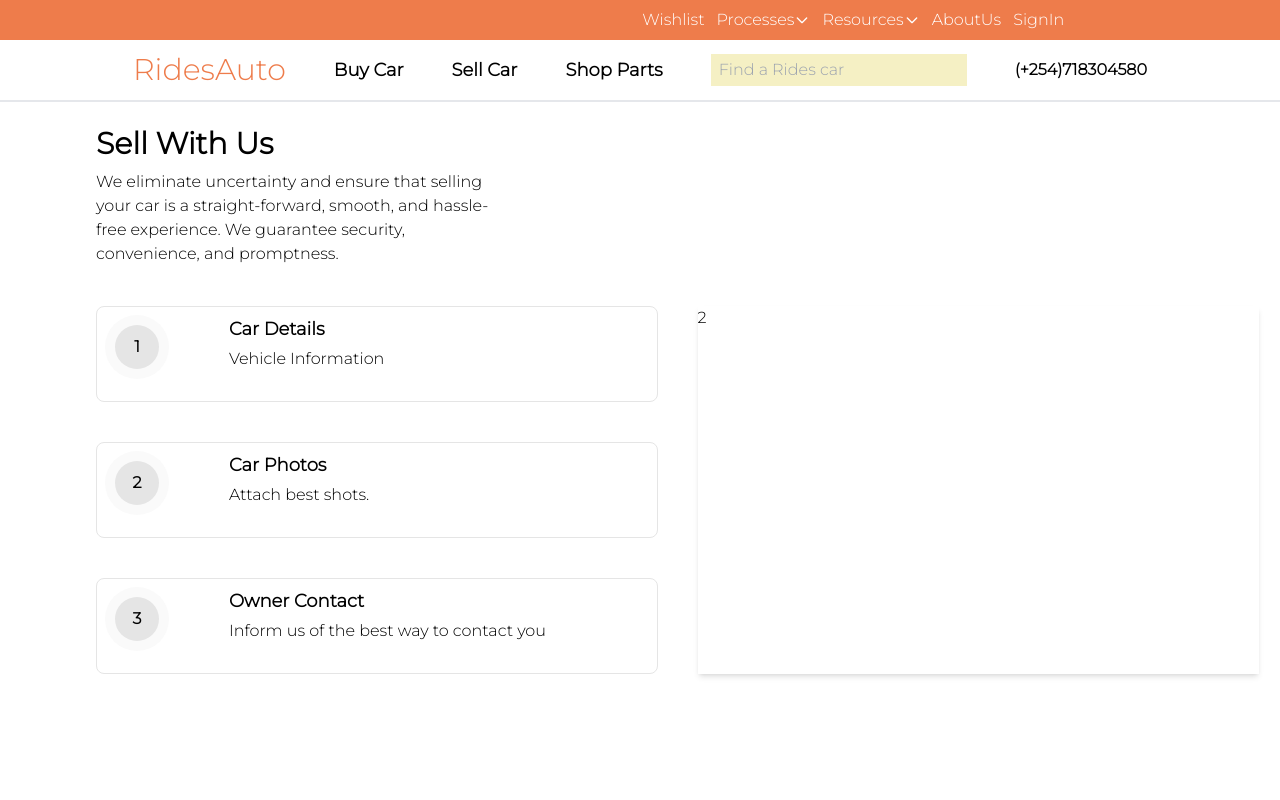
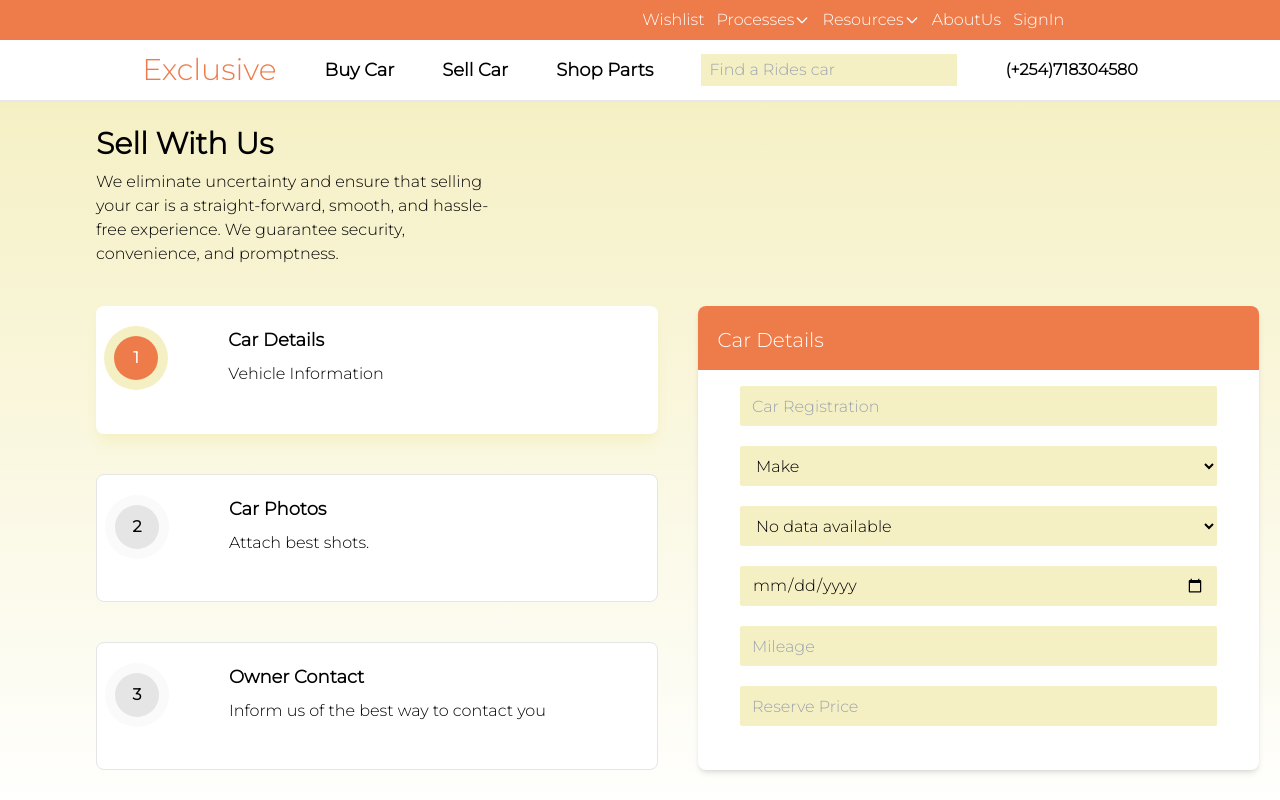
Before and after one commit to JosephMumo/Dealership, a React (Vite) app in the folder ridesAuto/: page /sell in a window 1280 px wide. Shown: the top 800 px of the page. Built offline with nearby package versions, Linux system fonts and the light colour scheme.

Commit message:
feat: added more functionality on sell.jsx

```diff
--- a/ridesAuto/src/components/CarChild.jsx
+++ b/ridesAuto/src/components/CarChild.jsx
@@ -22,7 +22,7 @@ const CarChild = ({id, img, year, title, name, milage, capacity, transmission, f
     const number = price
     const formattedPrice = number.toLocaleString("en-US")
   return (
-    <div className='bg-white w-80 md:w-72 h-80 mt-5 group cursor-pointer shadow-basic shadow-2xl rounded-lg p-3 transition ease-in-out delay-250 hover:scale-105' onClick={() => descFunc({id,img, year, title, name, milage, capacity, transmission, fuel, price, desc})}>
+    <div className='bg-white w-80 md:w-72 h-80 mt-5 group cursor-pointer shadow-2xl rounded-lg p-3 transition ease-in-out delay-250 hover:scale-105' onClick={() => descFunc({id,img, year, title, name, milage, capacity, transmission, fuel, price, desc})}>
         <img src={img} alt='cars' className='w-80 md:w-72 h-1/2 object-cover first-letter rounded-lg' />
         <section className='flex space-x-1 mx-3'>
             <p>{year}</p>
--- a/ridesAuto/src/components/ContactChild.jsx
+++ b/ridesAuto/src/components/ContactChild.jsx
@@ -2,14 +2,14 @@ import React from 'react'
 
 const ContactChild = ({active, name, info, number, handleActive}) => {
   return (
-    <div onClick={handleActive} className={active ? 'rounded-lg h-24 flex flex-row shadow-lg' : 'rounded-lg h-24 flex flex-row border border-neutral-200' }>
-      <div className='h-full w-[20%] p-2 mr-5'>
+    <div onClick={handleActive} className={active ? 'rounded-lg h-32 flex flex-row shadow-basic shadow-lg bg-white' : 'bg-white rounded-lg h-32 flex flex-row border border-neutral-200' }>
+      <div className='h-full w-[20%] px-2 py-5 mr-5'>
         <div className={active ?  'w-16 h-16 bg-basic rounded-full grid place-items-center' : 'w-16 h-16 bg-neutral-50 rounded-full grid place-items-center'}>
           <div className={active ? 'w-11 h-11 bg-primary rounded-full text-white font-bold text-base grid place-items-center' : 'w-11 h-11 bg-neutral-200 rounded-full text-black font-bold text-base grid place-items-center'}>{number}</div>
         </div>
       </div>
-      <section className='py-1'>
-        <h1 className='font-bold text-lg my-1'>{name}</h1>
+      <section className='py-3'>
+        <h1 className='font-bold text-lg my-2'>{name}</h1>
         <p>{info}</p>
       </section>
     </div>
--- a/ridesAuto/src/components/Hero.jsx
+++ b/ridesAuto/src/components/Hero.jsx
@@ -7,17 +7,17 @@ const  Hero = () => {
   return (
     <div className='grid grid-cols-1 md:grid-cols-3 py-5 px-24 space-y-5 md:space-y-0'>
         <HeroChild
-            icon={ <MdOutlineGppGood size={24} /> }
+            icon={ <MdOutlineGppGood size={18} /> }
             title='Unrivaled Selection'
             description='Explore a diverse range of vehicles, from sleek sedans to rugged SUVs, all meticulously inspected for quality and performance.'
         />
         <HeroChild
-            icon={ <GrUserExpert size={24} /> }
+            icon={ <GrUserExpert size={18} /> }
             title='Expert Guidance'
             description='Our team of seasoned professionals is dedicated to helping you find the perfect vehicle that suits your lifestyle and budget.'
         />
         <HeroChild
-            icon={ <MdPriceCheck size={24} /> }
+            icon={ <MdPriceCheck size={18} /> }
             title='Competitive Pricing'
             description='Experience unparalleled transparency and fairness in our pricing, ensuring you receive the utmost value for your investment'
         />
--- a/ridesAuto/src/components/HeroChild.jsx
+++ b/ridesAuto/src/components/HeroChild.jsx
@@ -7,9 +7,9 @@ const HeroChild = (props) => {
     AOS.init()
   }, [])
   return (
-    <div data-aos='flip-left' className=' grid place-items-center py-3 md:p-10'>
-        <div className='w-24 md:w-28 h-24 md:h-28 bg-basic rounded-full grid place-items-center mx-auto'>
-            <div className='w-12 md:w-16 h-12 md:h-16 bg-primary rounded-full grid place-items-center'>
+    <div data-aos='flip-left' className=' grid place-items-center py-3 md:p-10 hover:translate-y-2 cursor-pointer'>
+        <div className='w-20 md:w-20 h-20 md:h-20 bg-basic rounded-full grid place-items-center mx-auto'>
+            <div className='w-10 md:w-10 h-10 md:h-10 bg-primary rounded-full grid place-items-center'>
                 {props.icon}
             </div>
         </div>
--- a/ridesAuto/src/components/Landing.jsx
+++ b/ridesAuto/src/components/Landing.jsx
@@ -21,7 +21,7 @@ const Landing = () => {
           <h1 data-aos='fade-right' className='text-3xl md:text-4xl '>Where Every Mile Feels<br /> Like a Pleasure – Explore Our <br /> Premium Car Collection Now</h1>
           <section data-aos='fade-up' className='flex flex-row items-center text-white my-7 space-x-2 md:space-x-4'>
             <button className='bg-primary text-white p-2 px-4 rounded-3xl'>Browse Cars</button>
-            <button className='bg-inherit p-2 px-4 rounded-3xl text-primary outline-dotted hover:outline outline-primary'>Sell your car</button>
+            <button className='bg-inherit p-2 px-4 rounded-3xl text-white outline-dotted hover:outline outline-primary'>Sell your car</button>
           </section>
         </div>
     </div>
--- a/ridesAuto/src/components/Navbar.jsx
+++ b/ridesAuto/src/components/Navbar.jsx
@@ -48,7 +48,7 @@ function Navbar() {
         <div className='w-full bg-primary flex flex-row justify-between items-center p-4 px-5 md:hidden'>
             <div className='text-white text-2xl flex font-bold'>
                 <Link to='/'>
-                    <h1>RidesAuto</h1>
+                    <h1>Exclusive</h1>
                 </Link>
             </div>
             <div onClick={() => setMenu(!menu)}>
--- a/ridesAuto/src/components/Navmain.jsx
+++ b/ridesAuto/src/components/Navmain.jsx
@@ -5,7 +5,7 @@ const Navmain = () => {
   return (
     <div className=' border-b-2 hidden text-black md:flex md:flex-row md:justify-center md:items-center md:space-x-5 lg:space-x-12 md:py-3 md:px-2 lg:px-5 md:bg-white md:w-full'>
         <Link to='/'>
-            <h1 className='text-primary md:text-2xl lg:text-3xl '>RidesAuto</h1>
+            <h1 className='text-primary md:text-2xl lg:text-3xl '>Exclusive</h1>
         </Link>
         <Link to='/cars'>
             <h4 className='text-lg font-bold'>Buy Car</h4>
--- a/ridesAuto/src/pages/CarDescription.jsx
+++ b/ridesAuto/src/pages/CarDescription.jsx
@@ -13,7 +13,7 @@ const CarDescription = () => {
 
   return (
     <>
-    <div className='w-full p-5 h-auto bg-white '>
+    <div className='w-full p-5 h-auto bg-gradient-to-t from-basic '>
         <section className='w-full py-3 px-5 md:px-10 text-justify md:my-5 my-3'>
             <h1 className='text-3xl font-bold my-3'>{info.title} {info.name}</h1>
             <p className='text-lg md:mt-5'>{info.desc}</p>
@@ -31,7 +31,7 @@ const CarDescription = () => {
                         <h1 className='text-3xl font-bold'>{info.price}</h1>
                         <sub className='font-bold'>KES</sub>
                     </div>
-                    <div className='h-1/2 bg-black text-white flex justify-between  px-2 py-7 md:px-5 text-sm md:text-lg'>
+                    <div className='h-1/2 bg-secondary text-white flex justify-between  px-2 py-7 md:px-5 text-sm md:text-lg'>
                         <section>
                             <p>Mileage</p>
                             <h3 className='text-xs md:text-base font-semibold'>{info.milage}</h3>
@@ -51,7 +51,7 @@ const CarDescription = () => {
                     </div>
                     <div className='h-1/4 p-3 px-5 flex justify-between items-center'>
                         <p>Available on Request</p>
-                        <button className=' p-1 px-4 rounded-full bg-black text-white'>ViewRequest</button>
+                        <button className=' p-1 px-4 rounded-full bg-secondary text-white'>ViewRequest</button>
                     </div>
                 </div>
                 <div className='rounded-lg shadow-lg h-52 bg-white p-3 px-5'>
--- a/ridesAuto/src/pages/Cars.jsx
+++ b/ridesAuto/src/pages/Cars.jsx
@@ -46,7 +46,7 @@ function Cars() {
     <div className='w-full p-4'>
       <h1 className="font-bold text-2xl sm:text-center md:text-left mx-5 md:text-3xl md:mx-20">Available Stock</h1>
       <form className='flex items-center space-x-2 mx-5 my-3 w-48 text-center md:text-left md:mx-20'>
-        <input  type='text' placeholder='Search by model' onChange={(e) => setSearchTerm(e.target.value)} value={searchTerm} className= 'bg-neutral-50 py-1 px-2 md:24 lg:w-64 outline-none' />
+        <input  type='text' placeholder='Search by model' onChange={(e) => setSearchTerm(e.target.value)} value={searchTerm} className= 'bg-basic py-1 px-2 md:24 lg:w-64 outline-none' />
         <button className='rounded-full hover:translate-y-1' onClick={handleFilter} >
           <CiSearch size={18} color='black' />
         </button>
@@ -60,7 +60,7 @@ function Cars() {
         </div>
       }
     </div>
-    <div className='w-full h-auto p-12 md:p-14  grid grid-cols-1 md:grid-cols-2 lg:grid-cols-3 xl:grid-cols-4 md:mt-0 place-items-center'>
+    <div className='w-full h-auto bg-gradient-to-t from-basic p-12 md:p-14  grid grid-cols-1 md:grid-cols-2 lg:grid-cols-3 xl:grid-cols-4 md:mt-0 place-items-center'>
         { show ?
         data?.data.map(item => {
           return ( <CarChild
--- a/ridesAuto/src/pages/Sell.jsx
+++ b/ridesAuto/src/pages/Sell.jsx
@@ -4,28 +4,28 @@ import ContactChild from "../components/ContactChild"
 import Footer from "../components/Footer"
 
 const Sell = () => {
-  const [ active, setActive ] = useState(false)
+  const [ active, setActive ] = useState(true)
   const [ active1, setActive1 ] = useState(false)
   const [ active2, setActive2 ] = useState(false)
 
   const handleActive = () => {
-    setActive(prev => !prev)
+    setActive(true)
     setActive1(false)
     setActive2(false)
   }
   const handleActive1 = () => {
-    setActive1(prev => !prev)
+    setActive1(true)
     setActive(false)
     setActive2(false)
   }
   const handleActive2 = () => {
-    setActive2(prev => !prev)
+    setActive2(true)
     setActive(false)
     setActive1(false)
   }
   return (
     <>
-    <div className='w-full p-4 min-h-screen'>
+    <div className='w-full p-4 bg-gradient-to-b from-basic'>
         <section className='sm:text-center md:text-left mx-5  md:mx-20 w-full md:w-1/3'>
           <h1 className='font-bold text-2xl md:text-3xl my-2'>Sell With Us</h1>
           <p className=''>We eliminate uncertainty and ensure that selling your
@@ -58,7 +58,44 @@ const Sell = () => {
             />
 
           </section>
-          <section className='w-[90%] md:w-[45%] shadow-md'>2</section>
+          { active &&
+            <section className='w-[90%] md:w-[45%] shadow-md bg-white rounded-lg h-auto'>
+              <div className="w-full bg-primary h-16 p-5 rounded-t-lg">
+                <h2 className="text-white text-xl font-semi-bold">Car Details</h2>
+              </div>
+              <form className="p-4 grid place-items-center space-y-5">
+                <input type="text" placeholder='Car Registration' className="bg-basic w-[90%] rounded-sm h-10 px-3 outline-none" />
+                <select name="make" className="bg-basic w-[90%] rounded-sm h-10 px-3 outline-none">
+                  <option value="" disabled selected hidden>Make</option>
+                  <option>Toyota</option>
+                  <option>Subaru</option>
+                  <option>Nissan</option>
+                  <option>Volkswagen</option>
+                </select>
+                <select name="model" className="bg-basic w-[90%] rounded-sm h-10 px-3 outline-none">
+                  <option value="" disabled selected hidden>Model</option>
+                  <option disabled selected hidden>No data available</option>
+                </select>
+                <input type="date" placeholder="Date of Registration" className="bg-basic w-[90%] rounded-sm h-10 px-3 outline-none" />
+                <input type="number" placeholder='Mileage' className="bg-basic w-[90%] rounded-sm h-10 px-3 outline-none" />
+                <input type="number" placeholder='Reserve Price' className="bg-basic w-[90%] rounded-sm h-10 px-3 outline-none" />
+              </form>
+            </section>
+          }
+          { active1 &&
+            <section className='w-[90%] md:w-[45%] shadow-md bg-white rounded-lg'>
+              <div className="w-full bg-primary h-16 p-5 rounded-t-lg">
+                <h2 className="text-white text-xl font-semi-bold">Car Photos</h2>
+              </div>
+            </section>
+          }
+          { active2 &&
+            <section className='w-[90%] md:w-[45%] shadow-md bg-white rounded-lg'>
+              <div className="w-full bg-primary h-16 p-5 rounded-t-lg">
+                <h2 className="text-white text-xl font-semi-bold">Owner Contact</h2>
+              </div>
+            </section>
+          }
         </div>
     </div>
     <Footer />
```
